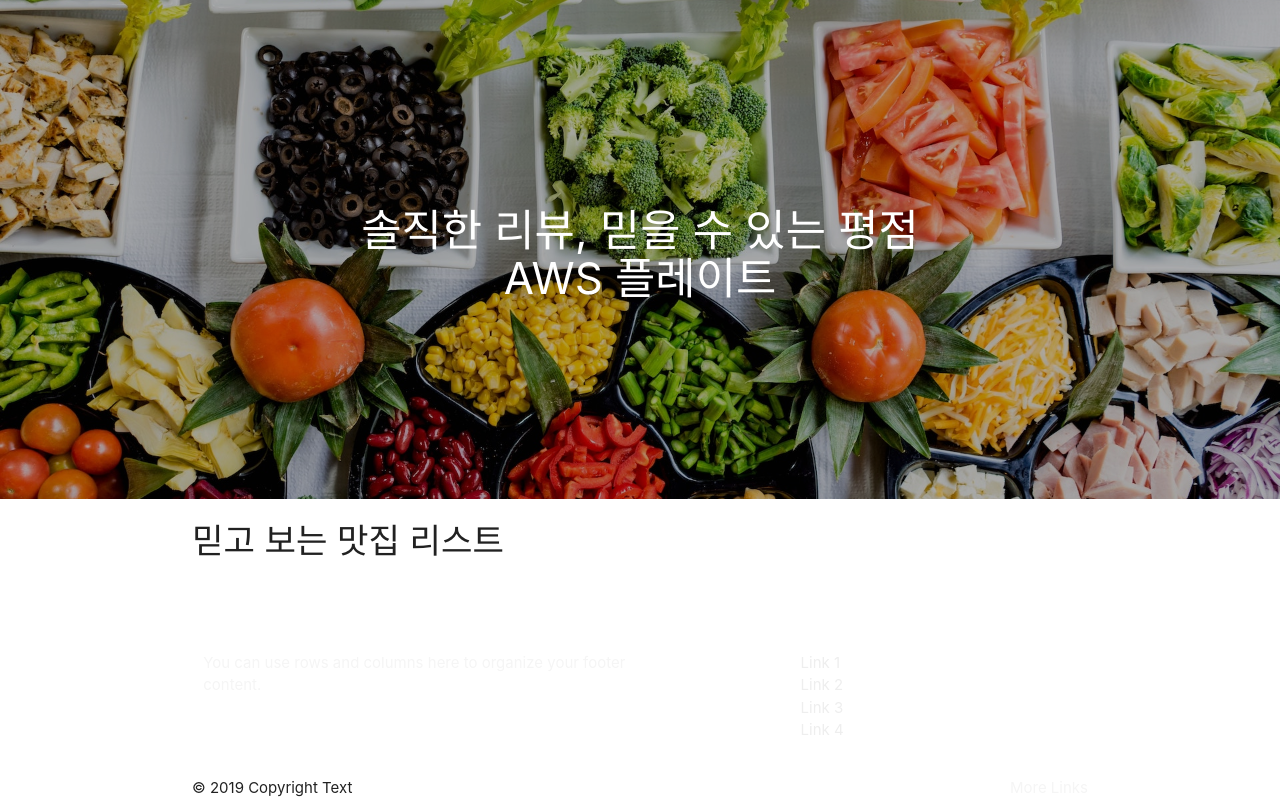
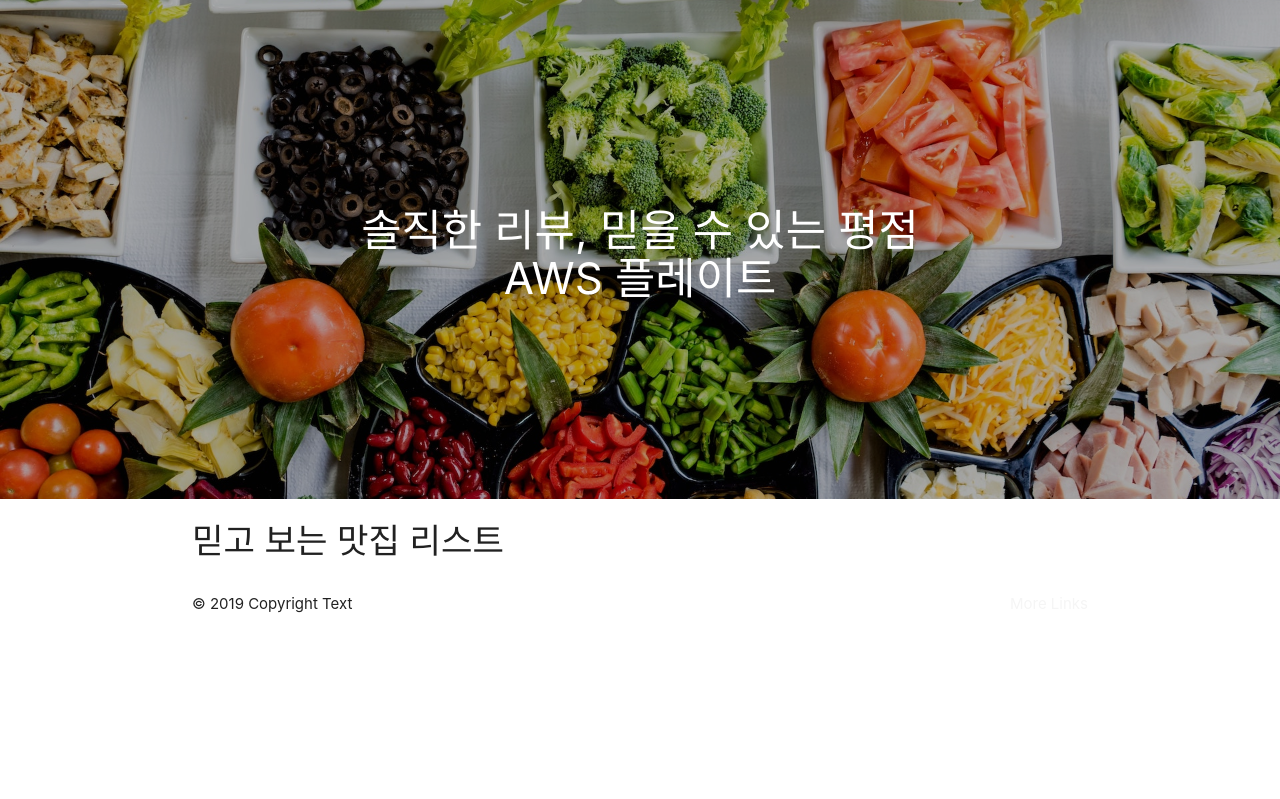
Before and after one commit to thejungwon/aws-sample-general-app, a Flask app: page / in a window 1280 px wide. Shown: the part 65-864 px from the top of the page. After the commit the page ends 678 px from the top, so only its background shows below. Run offline with Flask 2, Linux system fonts and the light colour scheme.

Commit message:
Update index.html

```diff
--- a/templates/index.html
+++ b/templates/index.html
@@ -137,23 +137,7 @@
     </div>
     <footer>
 
-      <div class="container">
-        <div class="row">
-          <div class="col l6 s12">
-            <h5 class="white-text">Footer Content</h5>
-            <p class="grey-text text-lighten-4">You can use rows and columns here to organize your footer content.</p>
-          </div>
-          <div class="col l4 offset-l2 s12">
-            <h5 class="white-text">Links</h5>
-            <ul>
-              <li><a class="grey-text text-lighten-3" href="#!">Link 1</a></li>
-              <li><a class="grey-text text-lighten-3" href="#!">Link 2</a></li>
-              <li><a class="grey-text text-lighten-3" href="#!">Link 3</a></li>
-              <li><a class="grey-text text-lighten-3" href="#!">Link 4</a></li>
-            </ul>
-          </div>
-        </div>
-      </div>
+
       <div class="footer-copyright">
         <div class="container">
         © 2019 Copyright Text
```
